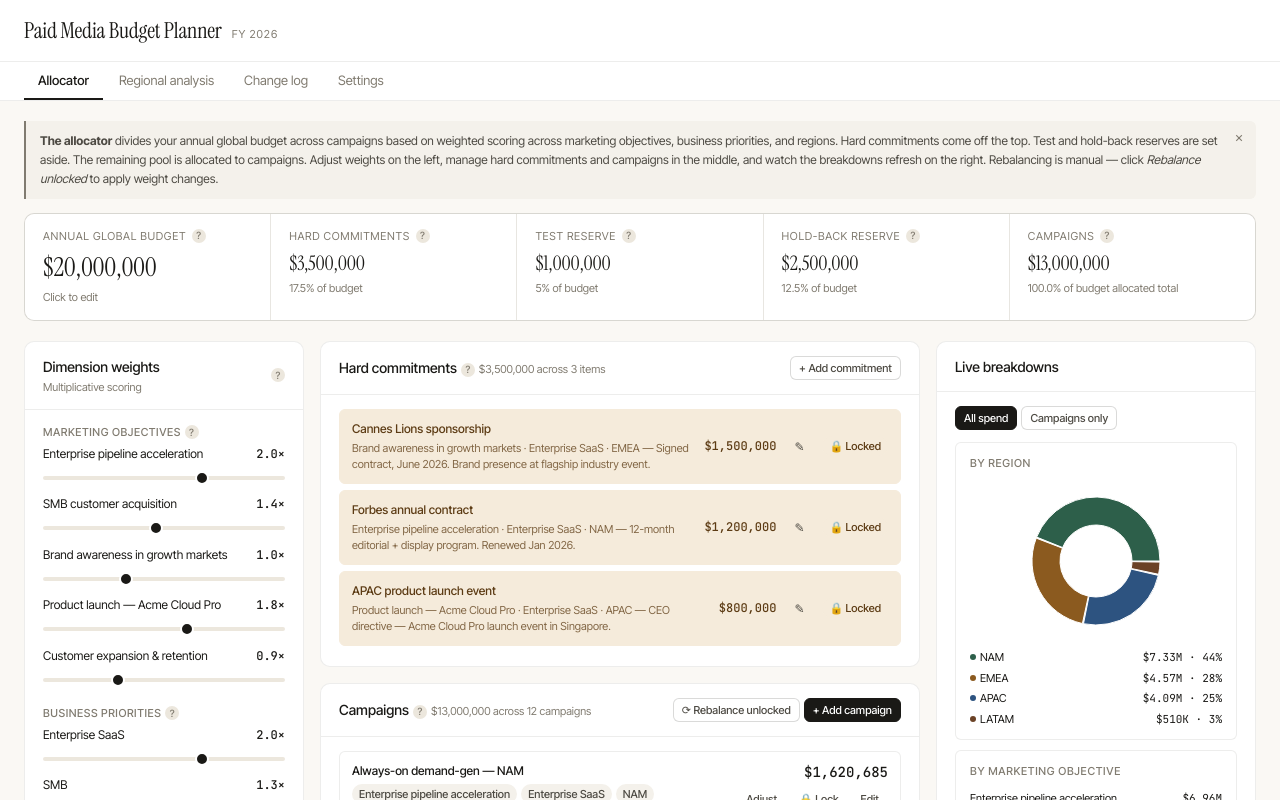
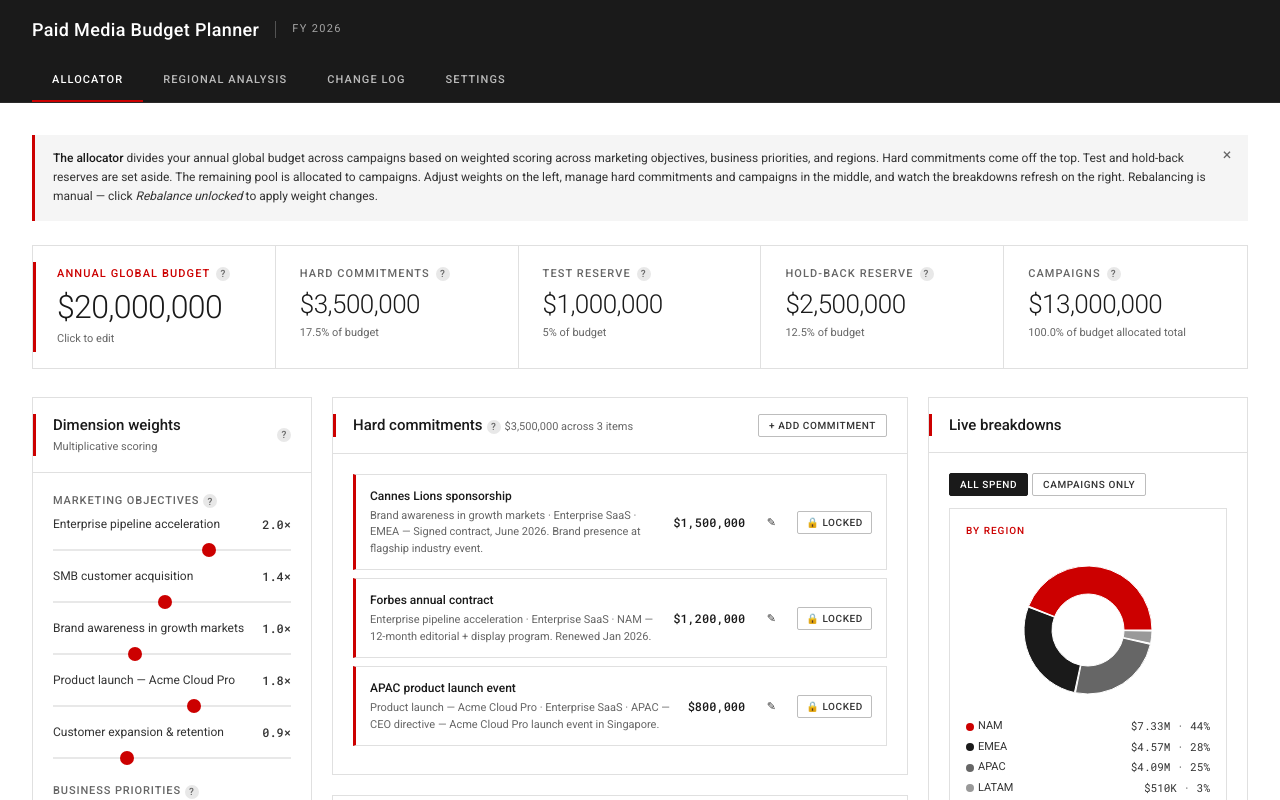
Before and after one commit to rn7m6hw989-boop/paid-media-budget-planner, a React (Vite) app: page / in a window 1280 px wide. Shown: the top 800 px of the page. Built offline with nearby package versions, Linux system fonts and the light colour scheme.

Commit message:
Redesign UI to match TI aesthetic

```diff
--- a/index.html
+++ b/index.html
@@ -6,7 +6,7 @@
     <title>Paid Media Budget Planner</title>
     <link rel="preconnect" href="https://fonts.googleapis.com">
     <link rel="preconnect" href="https://fonts.gstatic.com" crossorigin>
-    <link href="https://fonts.googleapis.com/css2?family=Instrument+Serif&family=Inter+Tight:wght@400;500;600;700&family=JetBrains+Mono:wght@400;500&display=swap" rel="stylesheet">
+    <link href="https://fonts.googleapis.com/css2?family=Roboto:wght@300;400;500;700&family=Roboto+Mono:wght@400;500&display=swap" rel="stylesheet">
   </head>
   <body>
     <div id="root"></div>
--- a/src/styles.css
+++ b/src/styles.css
@@ -1,220 +1,224 @@
 /* ==========================================================================
-   Design tokens
+   Design tokens — TI-inspired modern clean aesthetic
    ========================================================================== */
 
 :root {
   /* Type */
-  --font-sans: 'Inter Tight', -apple-system, BlinkMacSystemFont, sans-serif;
-  --font-serif: 'Instrument Serif', Georgia, serif;
-  --font-mono: 'JetBrains Mono', ui-monospace, monospace;
+  --font-sans: 'Roboto', -apple-system, BlinkMacSystemFont, 'Helvetica Neue', Arial, sans-serif;
+  --font-serif: 'Roboto', sans-serif; /* alias kept for compatibility */
+  --font-mono: 'Roboto Mono', ui-monospace, monospace;
 
-  /* Color — light mode (warm ivory base) */
-  --bg: #FAF8F4;
+  /* Color */
+  --bg: #FFFFFF;
   --surface: #FFFFFF;
-  --surface-2: #F4F1EB;
-  --surface-3: #ECE7DD;
+  --surface-2: #F5F5F5;
+  --surface-3: #E8E8E8;
+  --header-bg: #1A1A1A;
 
-  --ink: #1A1916;
-  --ink-2: #4D4A43;
-  --ink-3: #807B70;
-  --ink-4: #B5AFA1;
+  --ink: #1A1A1A;
+  --ink-2: #333333;
+  --ink-3: #666666;
+  --ink-4: #999999;
 
-  --border: rgba(26, 25, 22, 0.08);
-  --border-strong: rgba(26, 25, 22, 0.16);
+  --border: #E0E0E0;
+  --border-strong: #BDBDBD;
 
-  --accent: #2D5F4A;
-  --accent-soft: #E0EDE6;
-  --accent-ink: #1A3E2E;
+  /* TI signature red as primary accent */
+  --accent: #CC0000;
+  --accent-hover: #A30000;
+  --accent-soft: #FFEBEB;
+  --accent-ink: #8B0000;
 
-  --warn: #8B5A1F;
-  --warn-soft: #F5EBDB;
-  --warn-ink: #5C3B14;
+  /* Hard commitments — neutral, with red accent stripe */
+  --warn: #4A4A4A;
+  --warn-soft: #F5F5F5;
+  --warn-ink: #1A1A1A;
 
-  --danger: #9C3030;
-  --danger-soft: #F5E0E0;
-  --danger-ink: #6B1F1F;
+  --danger: #CC0000;
+  --danger-soft: #FFEBEB;
+  --danger-ink: #8B0000;
 
-  --info: #2D5380;
-  --info-soft: #DEE8F2;
-  --info-ink: #1A3556;
+  --info: #1A1A1A;
+  --info-soft: #F5F5F5;
+  --info-ink: #1A1A1A;
 
-  /* Radii & spacing */
-  --r-sm: 4px;
-  --r-md: 6px;
-  --r-lg: 10px;
+  --success: #00875A;
+  --success-soft: #E6F4EE;
+  --success-ink: #00674A;
+
+  /* Sharp corners */
+  --r-sm: 2px;
+  --r-md: 2px;
+  --r-lg: 3px;
 
   /* Type scale */
   --text-xs: 11px;
   --text-sm: 12px;
-  --text-base: 13px;
-  --text-md: 14px;
-  --text-lg: 16px;
-  --text-xl: 20px;
-  --text-2xl: 28px;
-  --text-display: 36px;
+  --text-base: 14px;
+  --text-md: 15px;
+  --text-lg: 18px;
+  --text-xl: 22px;
+  --text-2xl: 32px;
+  --text-display: 48px;
 }
 
 /* ==========================================================================
    Reset & base
    ========================================================================== */
 
-* {
-  box-sizing: border-box;
-  margin: 0;
-  padding: 0;
-}
-
-html, body, #root {
-  height: 100%;
-}
+* { box-sizing: border-box; margin: 0; padding: 0; }
+html, body, #root { height: 100%; }
 
 body {
   font-family: var(--font-sans);
   font-size: var(--text-base);
   line-height: 1.5;
-  color: var(--ink);
+  color: var(--ink-2);
   background: var(--bg);
   -webkit-font-smoothing: antialiased;
   -moz-osx-font-smoothing: grayscale;
-  font-feature-settings: "ss01", "cv11";
 }
 
-button {
-  font-family: inherit;
-  font-size: inherit;
-  cursor: pointer;
-  border: none;
-  background: none;
-  color: inherit;
-}
-
-input, select, textarea {
-  font-family: inherit;
-  font-size: inherit;
-  color: inherit;
-}
+button { font-family: inherit; font-size: inherit; cursor: pointer; border: none; background: none; color: inherit; }
+input, select, textarea { font-family: inherit; font-size: inherit; color: inherit; }
 
 /* ==========================================================================
    Layout primitives
    ========================================================================== */
 
-.app {
-  min-height: 100vh;
-  display: flex;
-  flex-direction: column;
-}
+.app { min-height: 100vh; display: flex; flex-direction: column; }
 
 .app-header {
-  background: var(--surface);
-  border-bottom: 1px solid var(--border);
-  padding: 14px 24px;
+  background: var(--header-bg);
+  color: white;
+  padding: 16px 32px;
   display: flex;
   align-items: center;
   justify-content: space-between;
 }
 
-.brand {
-  display: flex;
-  align-items: baseline;
-  gap: 10px;
-}
+.brand { display: flex; align-items: center; gap: 16px; }
 
 .brand-mark {
-  font-family: var(--font-serif);
-  font-size: 22px;
-  letter-spacing: -0.01em;
-  color: var(--ink);
+  font-size: 18px;
+  font-weight: 500;
+  color: white;
+  letter-spacing: 0.02em;
 }
 
 .brand-sub {
   font-size: var(--text-xs);
-  color: var(--ink-3);
+  color: rgba(255, 255, 255, 0.6);
   text-transform: uppercase;
-  letter-spacing: 0.08em;
+  letter-spacing: 0.12em;
+  font-weight: 400;
+  border-left: 1px solid rgba(255, 255, 255, 0.25);
+  padding-left: 16px;
 }
 
 .tabs {
   display: flex;
-  gap: 2px;
-  padding: 0 24px;
-  background: var(--surface);
-  border-bottom: 1px solid var(--border);
+  gap: 0;
+  padding: 0 32px;
+  background: var(--header-bg);
+  border-bottom: 1px solid #2A2A2A;
 }
 
 .tab {
-  padding: 10px 14px;
-  font-size: var(--text-base);
-  color: var(--ink-3);
+  padding: 14px 20px;
+  font-size: var(--text-xs);
+  color: rgba(255, 255, 255, 0.7);
+  text-transform: uppercase;
+  letter-spacing: 0.1em;
+  font-weight: 500;
   border-bottom: 2px solid transparent;
   transition: color 0.15s, border-color 0.15s;
 }
 
-.tab:hover { color: var(--ink-2); }
+.tab:hover { color: white; }
 
 .tab.active {
-  color: var(--ink);
-  border-bottom-color: var(--ink);
-  font-weight: 500;
+  color: white;
+  border-bottom-color: var(--accent);
 }
 
 .app-body {
   flex: 1;
-  padding: 20px 24px;
+  padding: 32px;
   max-width: 1480px;
   width: 100%;
   margin: 0 auto;
+  background: var(--bg);
 }
 
 /* ==========================================================================
-   Pool summary strip
+   Pool summary strip — light, big numbers
    ========================================================================== */
 
 .pool-strip {
   display: grid;
   grid-template-columns: repeat(5, 1fr);
-  gap: 1px;
-  background: var(--border);
+  gap: 0;
+  background: white;
   border: 1px solid var(--border);
-  border-radius: var(--r-lg);
-  margin-bottom: 20px;
-  overflow: hidden;
+  margin-bottom: 28px;
 }
 
 .pool-cell {
   background: var(--surface);
-  padding: 14px 18px;
+  padding: 20px 24px;
   position: relative;
+  border-right: 1px solid var(--border);
 }
 
-.pool-cell.editable { cursor: pointer; }
+.pool-cell:last-child { border-right: none; }
+
+.pool-cell.editable { cursor: pointer; transition: background 0.15s; }
 .pool-cell.editable:hover { background: var(--surface-2); }
+
+.pool-cell.editable::before {
+  content: '';
+  position: absolute;
+  left: 0;
+  top: 16px;
+  bottom: 16px;
+  width: 3px;
+  background: var(--accent);
+}
 
 .pool-label {
   font-size: var(--text-xs);
-  color: var(--ink-3);
+  color: var(--accent);
   text-transform: uppercase;
-  letter-spacing: 0.06em;
-  margin-bottom: 4px;
+  letter-spacing: 0.1em;
+  margin-bottom: 8px;
   display: flex;
   align-items: center;
   gap: 6px;
+  font-weight: 500;
+}
+
+.pool-cell:not(.editable) .pool-label {
+  color: var(--ink-3);
 }
 
 .pool-value {
-  font-family: var(--font-serif);
-  font-size: 26px;
-  letter-spacing: -0.01em;
+  font-size: 32px;
+  font-weight: 300;
   color: var(--ink);
+  letter-spacing: -0.02em;
+  line-height: 1.1;
 }
 
 .pool-value.small {
-  font-size: 20px;
+  font-size: 26px;
+  font-weight: 300;
 }
 
 .pool-meta {
   font-size: var(--text-xs);
   color: var(--ink-3);
-  margin-top: 2px;
+  margin-top: 6px;
 }
 
 /* ==========================================================================
@@ -224,43 +228,50 @@ input, select, textarea {
 .section-card {
   background: var(--surface);
   border: 1px solid var(--border);
-  border-radius: var(--r-lg);
-  margin-bottom: 16px;
-  overflow: hidden;
+  margin-bottom: 20px;
 }
 
 .section-header {
-  padding: 14px 18px;
+  padding: 16px 20px;
   border-bottom: 1px solid var(--border);
   display: flex;
   align-items: center;
   justify-content: space-between;
   gap: 12px;
+  position: relative;
+}
+
+.section-header::before {
+  content: '';
+  position: absolute;
+  left: 0;
+  top: 16px;
+  bottom: 16px;
+  width: 3px;
+  background: var(--accent);
 }
 
 .section-title {
   font-size: var(--text-md);
   font-weight: 500;
   color: var(--ink);
+  letter-spacing: 0;
 }
 
 .section-subtitle {
   font-size: var(--text-xs);
   color: var(--ink-3);
-  margin-top: 2px;
+  margin-top: 3px;
+  font-weight: 400;
 }
 
-.section-body {
-  padding: 14px 18px;
-}
-
+.section-body { padding: 20px; }
 .section-body.dense { padding: 0; }
 
-/* Two-column layout (allocator) */
 .alloc-grid {
   display: grid;
   grid-template-columns: 280px 1fr 320px;
-  gap: 16px;
+  gap: 20px;
 }
 
 @media (max-width: 1200px) {
@@ -276,19 +287,22 @@ input, select, textarea {
   display: inline-flex;
   align-items: center;
   gap: 6px;
-  padding: 6px 12px;
-  font-size: var(--text-sm);
+  padding: 8px 14px;
+  font-size: var(--text-xs);
   font-weight: 500;
+  text-transform: uppercase;
+  letter-spacing: 0.06em;
   color: var(--ink-2);
-  background: var(--surface);
+  background: white;
   border: 1px solid var(--border-strong);
-  border-radius: var(--r-md);
+  border-radius: var(--r-sm);
   transition: all 0.15s;
 }
 
 .btn:hover {
   background: var(--surface-2);
   color: var(--ink);
+  border-color: var(--ink-2);
 }
 
 .btn.primary {
@@ -297,9 +311,7 @@ input, select, textarea {
   border-color: var(--ink);
 }
 
-.btn.primary:hover {
-  background: var(--ink-2);
-}
+.btn.primary:hover { background: #000; border-color: #000; }
 
 .btn.accent {
   color: white;
@@ -307,37 +319,33 @@ input, select, textarea {
   border-color: var(--accent);
 }
 
-.btn.accent:hover {
-  background: var(--accent-ink);
-}
+.btn.accent:hover { background: var(--accent-hover); border-color: var(--accent-hover); }
 
 .btn.danger {
-  color: var(--danger);
-  border-color: var(--danger-soft);
+  color: var(--accent);
+  border-color: var(--border-strong);
+  background: white;
 }
 
 .btn.danger:hover {
-  background: var(--danger-soft);
+  background: var(--accent-soft);
+  border-color: var(--accent);
+  color: var(--accent);
 }
 
 .btn.ghost {
   border-color: transparent;
   background: transparent;
+  text-transform: none;
+  letter-spacing: 0;
+  font-weight: 400;
 }
 
-.btn.ghost:hover { background: var(--surface-2); }
+.btn.ghost:hover { background: var(--surface-2); border-color: transparent; }
 
-.btn.sm {
-  padding: 4px 8px;
-  font-size: var(--text-xs);
-}
+.btn.sm { padding: 5px 10px; font-size: 10px; }
 
-.btn.icon-only {
-  padding: 4px;
-  width: 26px;
-  height: 26px;
-  justify-content: center;
-}
+.btn.icon-only { padding: 4px; width: 28px; height: 28px; justify-content: center; }
 
 /* ==========================================================================
    Form elements
@@ -345,48 +353,40 @@ input, select, textarea {
 
 .input, .select, .textarea {
   width: 100%;
-  padding: 7px 10px;
+  padding: 9px 12px;
   font-size: var(--text-sm);
-  background: var(--surface);
+  background: white;
   border: 1px solid var(--border-strong);
-  border-radius: var(--r-md);
+  border-radius: var(--r-sm);
   color: var(--ink);
   transition: border-color 0.15s;
 }
 
 .input:focus, .select:focus, .textarea:focus {
   outline: none;
-  border-color: var(--ink-2);
+  border-color: var(--accent);
 }
 
-.input.compact {
-  padding: 4px 8px;
-  font-size: var(--text-xs);
-}
+.input.compact { padding: 5px 8px; font-size: var(--text-xs); }
 
-.input.numeric {
-  font-family: var(--font-mono);
-  text-align: right;
-}
+.input.numeric { font-family: var(--font-mono); text-align: right; }
 
 label.field {
   display: block;
   font-size: var(--text-xs);
   color: var(--ink-3);
-  margin-bottom: 4px;
+  margin-bottom: 6px;
   text-transform: uppercase;
-  letter-spacing: 0.05em;
+  letter-spacing: 0.08em;
   font-weight: 500;
 }
 
-/* Range slider */
 input[type="range"] {
   -webkit-appearance: none;
   appearance: none;
   width: 100%;
-  height: 4px;
+  height: 2px;
   background: var(--surface-3);
-  border-radius: 2px;
   outline: none;
 }
 
@@ -394,19 +394,18 @@ input[type="range"]::-webkit-slider-thumb {
   -webkit-appearance: none;
   width: 14px;
   height: 14px;
-  background: var(--ink);
+  background: var(--accent);
   border-radius: 50%;
   cursor: pointer;
-  border: 2px solid var(--surface);
 }
 
 input[type="range"]::-moz-range-thumb {
   width: 14px;
   height: 14px;
-  background: var(--ink);
+  background: var(--accent);
   border-radius: 50%;
   cursor: pointer;
-  border: 2px solid var(--surface);
+  border: none;
 }
 
 /* ==========================================================================
@@ -417,22 +416,24 @@ input[type="range"]::-moz-range-thumb {
   display: inline-flex;
   align-items: center;
   gap: 4px;
-  padding: 2px 7px;
-  font-size: var(--text-xs);
+  padding: 3px 8px;
+  font-size: 10px;
   font-weight: 500;
-  border-radius: 10px;
+  text-transform: uppercase;
+  letter-spacing: 0.06em;
+  border-radius: var(--r-sm);
   background: var(--surface-2);
   color: var(--ink-2);
 }
 
-.tag.warn { background: var(--warn-soft); color: var(--warn-ink); }
-.tag.danger { background: var(--danger-soft); color: var(--danger-ink); }
-.tag.info { background: var(--info-soft); color: var(--info-ink); }
-.tag.accent { background: var(--accent-soft); color: var(--accent-ink); }
+.tag.warn { background: white; color: var(--ink-2); border: 1px solid var(--border-strong); }
+.tag.danger { background: var(--accent-soft); color: var(--accent); }
+.tag.info { background: var(--ink); color: white; }
+.tag.accent { background: var(--accent); color: white; }
 
 .tag-dot {
-  width: 6px;
-  height: 6px;
+  width: 8px;
+  height: 8px;
   border-radius: 50%;
   background: currentColor;
   display: inline-block;
@@ -442,42 +443,41 @@ input[type="range"]::-moz-range-thumb {
    Tables
    ========================================================================== */
 
-.t {
-  width: 100%;
-  border-collapse: collapse;
-  font-size: var(--text-sm);
-}
+.t { width: 100%; border-collapse: collapse; font-size: var(--text-sm); }
 
 .t thead th {
   text-align: left;
   font-weight: 500;
   color: var(--ink-3);
-  font-size: var(--text-xs);
+  font-size: 10px;
   text-transform: uppercase;
-  letter-spacing: 0.05em;
-  padding: 10px 14px;
+  letter-spacing: 0.08em;
+  padding: 12px 16px;
   border-bottom: 1px solid var(--border);
   background: var(--surface-2);
 }
 
 .t tbody td {
-  padding: 10px 14px;
+  padding: 12px 16px;
   border-bottom: 1px solid var(--border);
   vertical-align: middle;
+  color: var(--ink-2);
 }
 
 .t tbody tr:last-child td { border-bottom: none; }
+.t tbody tr:hover { background: var(--surface-2); }
 
 .t .num {
   font-family: var(--font-mono);
   text-align: right;
   font-feature-settings: "tnum";
+  color: var(--ink);
 }
 
 .t .center { text-align: center; }
 
 /* ==========================================================================
-   Helpers / utilities
+   Helpers
    ========================================================================== */
 
 .row { display: flex; align-items: center; gap: 8px; }
@@ -494,9 +494,8 @@ input[type="range"]::-moz-range-thumb {
 
 .muted { color: var(--ink-3); }
 .tiny { font-size: var(--text-xs); }
-.serif { font-family: var(--font-serif); }
+.serif { font-family: var(--font-sans); }
 .mono { font-family: var(--font-mono); font-feature-settings: "tnum"; }
-
 .grow { flex: 1; }
 
 /* ==========================================================================
@@ -518,9 +517,10 @@ input[type="range"]::-moz-range-thumb {
   position: relative;
   border: none;
   padding: 0;
+  transition: all 0.15s;
 }
 
-.help-icon:hover { background: var(--ink-3); color: white; }
+.help-icon:hover { background: var(--accent); color: white; }
 
 .tooltip {
   position: absolute;
@@ -529,12 +529,12 @@ input[type="range"]::-moz-range-thumb {
   transform: translateX(-50%);
   z-index: 100;
   width: 260px;
-  padding: 10px 12px;
+  padding: 12px 14px;
   background: var(--ink);
   color: white;
   font-size: var(--text-xs);
   line-height: 1.5;
-  border-radius: var(--r-md);
+  border-radius: var(--r-sm);
   pointer-events: none;
   text-transform: none;
   letter-spacing: normal;
@@ -552,45 +552,36 @@ input[type="range"]::-moz-range-thumb {
   border-top-color: var(--ink);
 }
 
-.help-icon:hover .tooltip,
-.help-icon:focus .tooltip {
-  display: block;
-}
-
-.help-icon .tooltip { display: none; }
-
-/* Section info panels */
-
 .info-panel {
   background: var(--surface-2);
-  border-left: 2px solid var(--ink-3);
-  padding: 10px 14px;
-  margin-bottom: 14px;
+  border-left: 3px solid var(--accent);
+  padding: 14px 18px;
+  margin-bottom: 24px;
   font-size: var(--text-sm);
   color: var(--ink-2);
   line-height: 1.6;
-  border-radius: 0 var(--r-md) var(--r-md) 0;
   position: relative;
 }
 
+.info-panel strong { color: var(--ink); font-weight: 500; }
+
 .info-panel .dismiss {
   position: absolute;
-  top: 6px;
-  right: 8px;
-  width: 18px;
-  height: 18px;
+  top: 8px;
+  right: 10px;
+  width: 22px;
+  height: 22px;
   display: flex;
   align-items: center;
   justify-content: center;
-  font-size: 14px;
+  font-size: 16px;
   color: var(--ink-3);
   cursor: pointer;
-  border-radius: 50%;
   border: none;
   background: transparent;
 }
 
-.info-panel .dismiss:hover { background: var(--surface-3); color: var(--ink); }
+.info-panel .dismiss:hover { color: var(--ink); }
 
 /* ==========================================================================
    Modal
@@ -599,7 +590,7 @@ input[type="range"]::-moz-range-thumb {
 .modal-backdrop {
   position: fixed;
   inset: 0;
-  background: rgba(26, 25, 22, 0.4);
+  background: rgba(26, 26, 26, 0.5);
   display: flex;
   align-items: center;
   justify-content: center;
@@ -608,34 +599,48 @@ input[type="range"]::-moz-range-thumb {
 }
 
 .modal {
-  background: var(--surface);
-  border-radius: var(--r-lg);
+  background: white;
+  border-radius: var(--r-sm);
   max-width: 540px;
   width: 100%;
   max-height: 90vh;
   overflow-y: auto;
   border: 1px solid var(--border);
+  box-shadow: 0 8px 32px rgba(0, 0, 0, 0.12);
 }
 
 .modal-header {
-  padding: 18px 20px 14px;
+  padding: 20px 24px 16px;
   border-bottom: 1px solid var(--border);
+  position: relative;
+}
+
+.modal-header::before {
+  content: '';
+  position: absolute;
+  left: 0;
+  top: 20px;
+  bottom: 16px;
+  width: 3px;
+  background: var(--accent);
 }
 
 .modal-title {
-  font-family: var(--font-serif);
-  font-size: 22px;
-  letter-spacing: -0.01em;
+  font-size: var(--text-lg);
+  font-weight: 500;
+  letter-spacing: 0;
+  color: var(--ink);
 }
 
-.modal-body { padding: 18px 20px; }
+.modal-body { padding: 20px 24px; }
 
 .modal-footer {
-  padding: 14px 20px;
+  padding: 16px 24px;
   border-top: 1px solid var(--border);
   display: flex;
   justify-content: flex-end;
   gap: 8px;
+  background: var(--surface-2);
 }
 
 /* ==========================================================================
@@ -644,128 +649,107 @@ input[type="range"]::-moz-range-thumb {
 
 .campaign-row {
   border: 1px solid var(--border);
-  border-radius: var(--r-md);
-  padding: 10px 12px;
-  margin-bottom: 6px;
-  background: var(--surface);
-  transition: border-color 0.15s;
+  border-left: 3px solid transparent;
+  padding: 12px 14px;
+  margin-bottom: 8px;
+  background: white;
+  transition: all 0.15s;
 }
 
-.campaign-row:hover { border-color: var(--border-strong); }
+.campaign-row:hover { border-color: var(--border-strong); border-left-color: var(--ink-3); }
 
 .campaign-row.locked {
-  background: var(--warn-soft);
-  border-color: var(--warn-soft);
+  background: var(--surface-2);
+  border-left-color: var(--ink);
 }
 
 .campaign-row.adjusted {
-  background: var(--info-soft);
-  border-color: var(--info-soft);
-}
-
-.campaign-row.expanded {
-  border-color: var(--ink-3);
+  background: var(--accent-soft);
+  border-left-color: var(--accent);
 }
 
 .commitment-row {
-  background: var(--warn-soft);
-  border: 1px solid var(--warn-soft);
-  border-radius: var(--r-md);
-  padding: 10px 12px;
-  margin-bottom: 6px;
+  background: white;
+  border: 1px solid var(--border);
+  border-left: 3px solid var(--accent);
+  padding: 12px 14px;
+  margin-bottom: 8px;
   display: grid;
   grid-template-columns: 1fr auto auto auto;
-  gap: 10px;
+  gap: 12px;
   align-items: center;
 }
 
 .commitment-row .cm-name {
   font-size: var(--text-sm);
   font-weight: 500;
-  color: var(--warn-ink);
+  color: var(--ink);
 }
 
 .commitment-row .cm-meta {
   font-size: var(--text-xs);
-  color: var(--warn-ink);
-  opacity: 0.75;
-  margin-top: 2px;
+  color: var(--ink-3);
+  margin-top: 3px;
 }
 
 .commitment-row .cm-amount {
   font-family: var(--font-mono);
   font-size: var(--text-sm);
   font-weight: 500;
-  color: var(--warn-ink);
+  color: var(--ink);
 }
 
-/* Pending changes banner */
-.pending-banner {
-  background: var(--info-soft);
-  border: 1px solid var(--info);
-  color: var(--info-ink);
-  padding: 10px 14px;
-  border-radius: var(--r-md);
-  margin-bottom: 14px;
-  display: flex;
-  align-items: center;
-  justify-content: space-between;
-  gap: 12px;
-  font-size: var(--text-sm);
-}
-
-/* Score cell input (regional analysis) */
+/* Score input */
 .score-input {
-  width: 38px;
-  padding: 3px 4px;
+  width: 42px;
+  padding: 5px 4px;
   font-family: var(--font-mono);
   text-align: center;
   font-size: var(--text-xs);
-  background: var(--surface);
+  background: white;
   border: 1px solid var(--border-strong);
   border-radius: var(--r-sm);
+  color: var(--ink);
 }
 
-.score-input:focus {
-  outline: none;
-  border-color: var(--ink-2);
-}
+.score-input:focus { outline: none; border-color: var(--accent); }
 
-/* Charts area */
+/* Charts */
 .chart-tile {
-  background: var(--surface);
+  background: white;
   border: 1px solid var(--border);
-  border-radius: var(--r-md);
-  padding: 12px 14px;
-  margin-bottom: 10px;
+  padding: 14px 16px;
+  margin-bottom: 12px;
 }
 
 .chart-title {
-  font-size: var(--text-xs);
+  font-size: 10px;
   text-transform: uppercase;
-  letter-spacing: 0.06em;
-  color: var(--ink-3);
+  letter-spacing: 0.1em;
+  color: var(--accent);
   font-weight: 500;
-  margin-bottom: 10px;
+  margin-bottom: 12px;
 }
 
 /* Change log */
 .log-day-header {
-  font-size: var(--text-xs);
+  font-size: 10px;
   text-transform: uppercase;
-  letter-spacing: 0.08em;
-  color: var(--ink-3);
+  letter-spacing: 0.1em;
+  color: var(--accent);
   font-weight: 500;
-  margin: 18px 0 8px;
+  margin: 24px 0 12px;
+  padding-left: 12px;
+  border-left: 3px solid var(--accent);
 }
 
 .log-day-header:first-child { margin-top: 0; }
 
 .log-event {
   display: grid;
-  grid-template-columns: 100px 1fr;
-  gap: 14px;
-  padding: 12px 0;
+  grid-template-columns: 110px 1fr;
+  gap: 16px;
+  padding: 14px 0;
   border-bottom: 1px solid var(--border);
 }
 
@@ -774,27 +758,28 @@ input[type="range"]::-moz-range-thumb {
 .log-time {
   font-size: var(--text-xs);
   color: var(--ink-3);
+  font-family: var(--font-mono);
 }
 
 .log-actor {
   font-size: var(--text-xs);
-  color: var(--ink-2);
-  margin-top: 2px;
+  color: var(--ink);
+  margin-top: 3px;
   font-weight: 500;
 }
 
 .log-rationale {
   font-size: var(--text-sm);
   color: var(--ink);
-  font-style: italic;
   background: var(--surface-2);
-  padding: 8px 12px;
-  border-radius: var(--r-sm);
-  margin-top: 6px;
+  padding: 10px 14px;
+  border-left: 3px solid var(--ink);
+  margin-top: 8px;
+  line-height: 1.6;
 }
 
 .log-ripple {
   font-size: var(--text-xs);
   color: var(--ink-3);
-  margin-top: 6px;
+  margin-top: 8px;
 }
```
Also changed, not shown: src/components/Breakdowns.jsx (+8 -8 lines).
